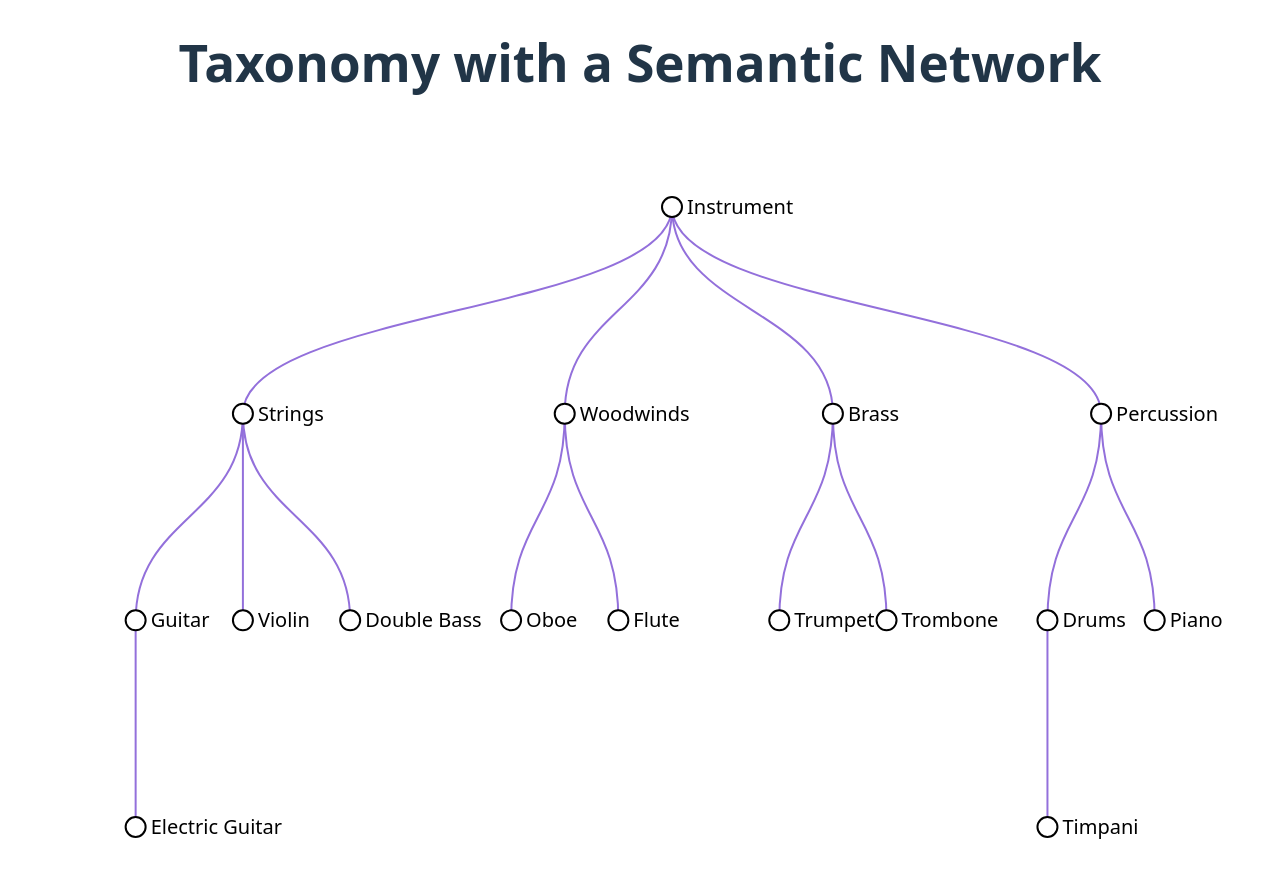
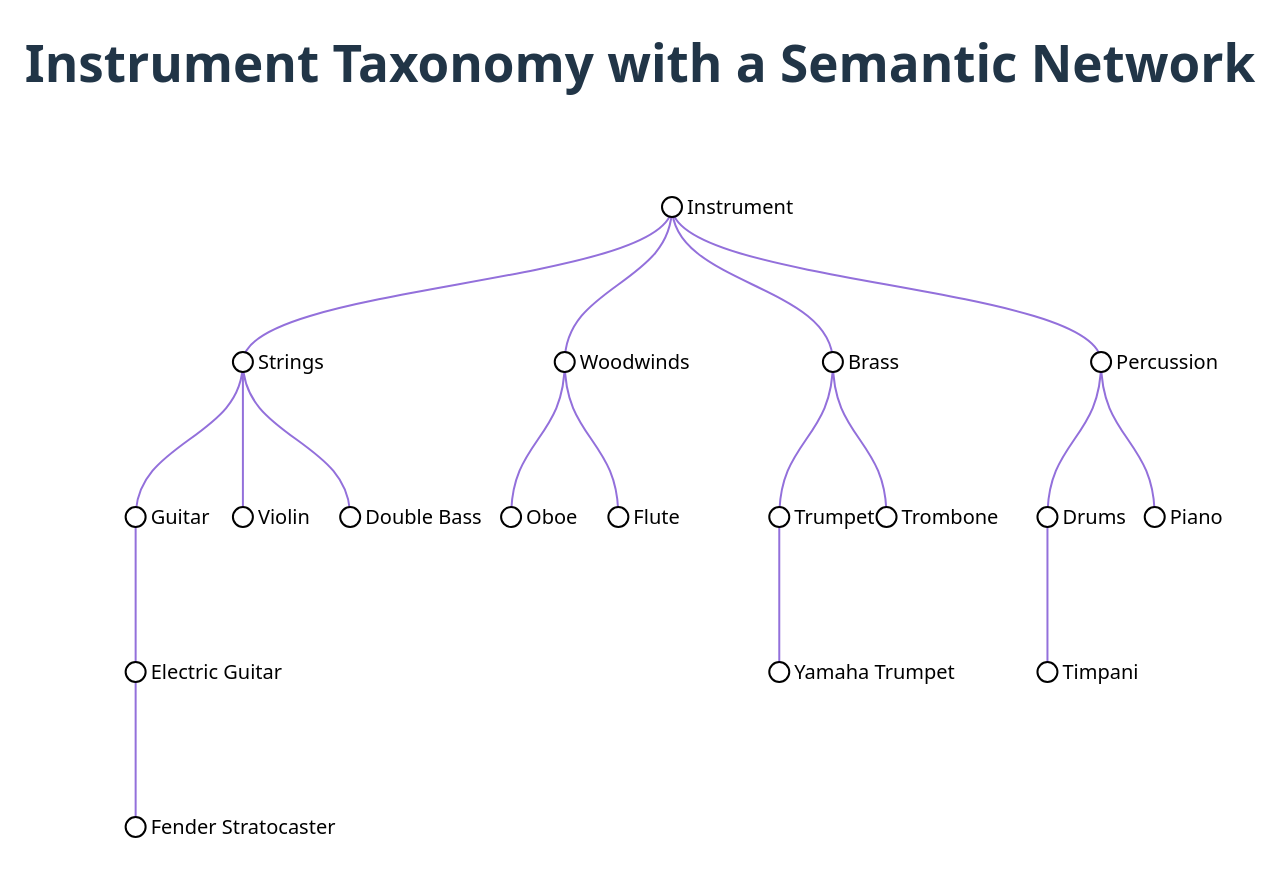
Before and after one commit to brisalchert/CSC410, a website built with Vite: page Module4/taxonomy/index.html in a window 1280 px wide. Shown: the top 876 px of the page. Built offline with nearby package versions, Linux system fonts and the light colour scheme.

Commit message:
Add entity instances to network

```diff
--- a/Module4/taxonomy/index.html
+++ b/Module4/taxonomy/index.html
@@ -8,7 +8,7 @@
     <script src="https://d3js.org/d3.v7.min.js"></script>
   </head>
   <body>
-    <h1>Taxonomy with a Semantic Network</h1>
+    <h1>Instrument Taxonomy with a Semantic Network</h1>
     <svg width="1280" height="720"></svg>
     <dialog id="dialog">
       <p id="dialog-title"></p>
--- a/Module4/taxonomy/src/main.js
+++ b/Module4/taxonomy/src/main.js
@@ -142,6 +142,15 @@ const timpani = new Frame("Timpani", drums, {
   numKettleDrums: "4"
 });
 
+const stratocaster = new Frame("Fender Stratocaster", electricGuitar, {
+  color: "Candy Cola",
+  fingerboard: "Indian Laurel"
+});
+
+const yamahaTrumpet = new Frame("Yamaha Trumpet", trumpet, {
+  tuning: "Bb"
+});
+
 // Construct the semantic network
 framesToTree(instrument)
 
```
